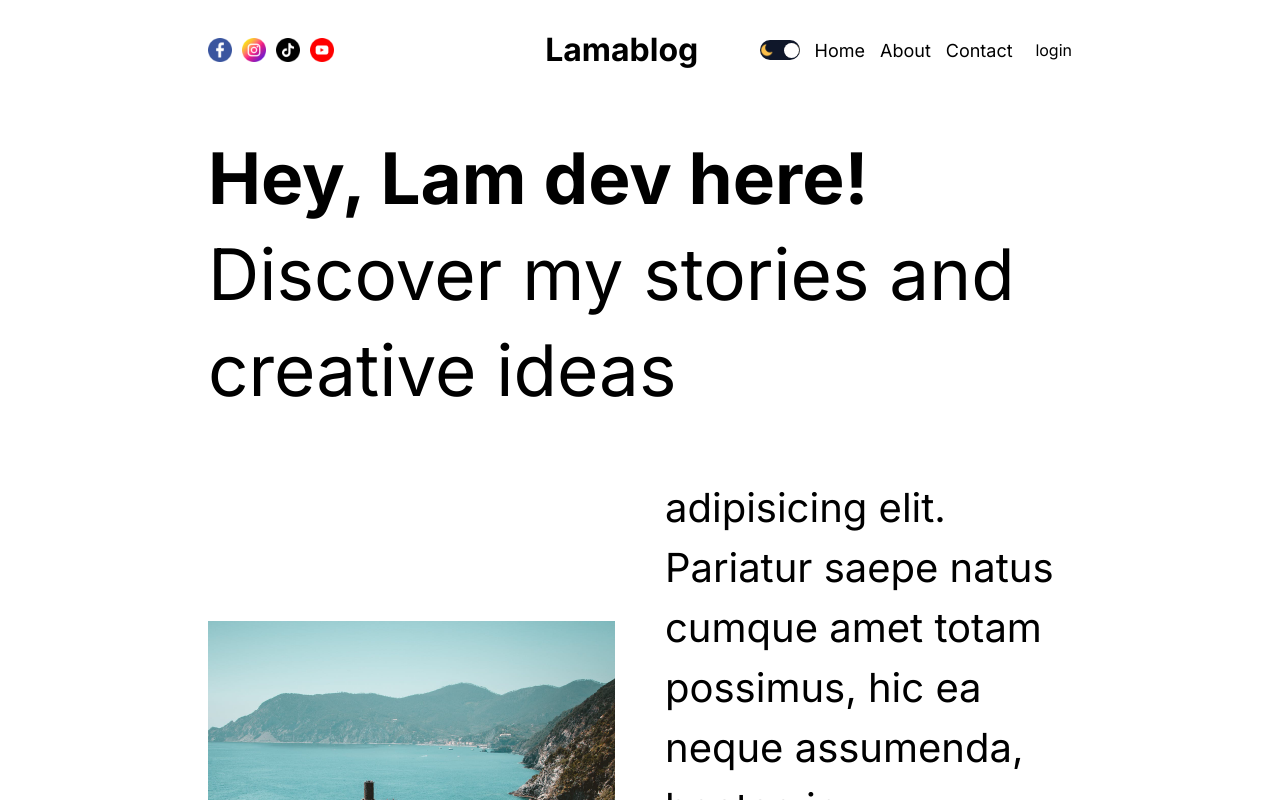
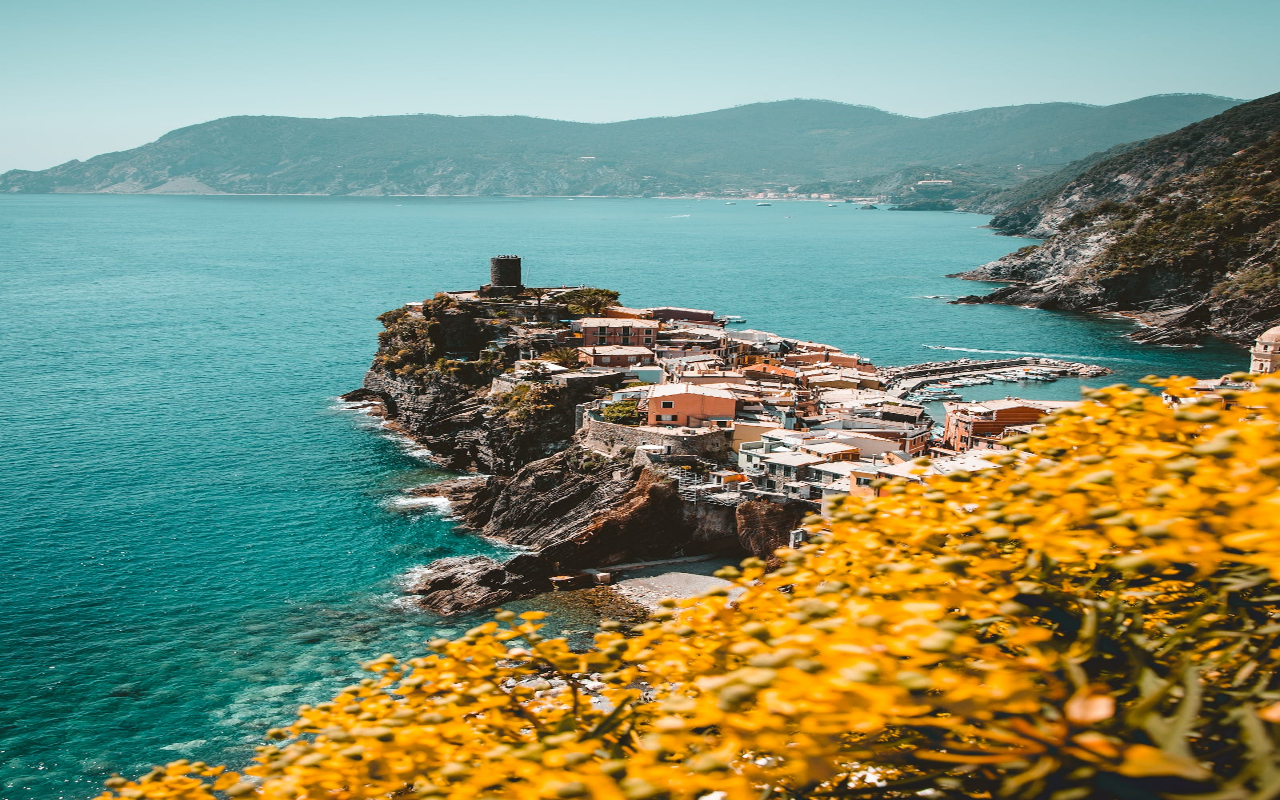
Before and after one commit to LuisArielRetanaHernadez/blog_mabi, a Next.js app: page / in a window 1280 px wide. Shown: the top 800 px of the page. Built offline with nearby package versions, Linux system fonts and the light colour scheme.

Commit message:
agregando el atributo fill en el componente Image

```diff
--- a/components/card/Card.tsx
+++ b/components/card/Card.tsx
@@ -9,7 +9,7 @@ const Card = () => {
     <div>
       <div className={styles.posts}>
         <div className={styles.imgContainer}>
-          <Image src={p1} alt="image p1" />
+          <Image src={p1} alt="image p1" fill />
         </div>
         <div className={styles.textContainer}></div>
       </div>
```
